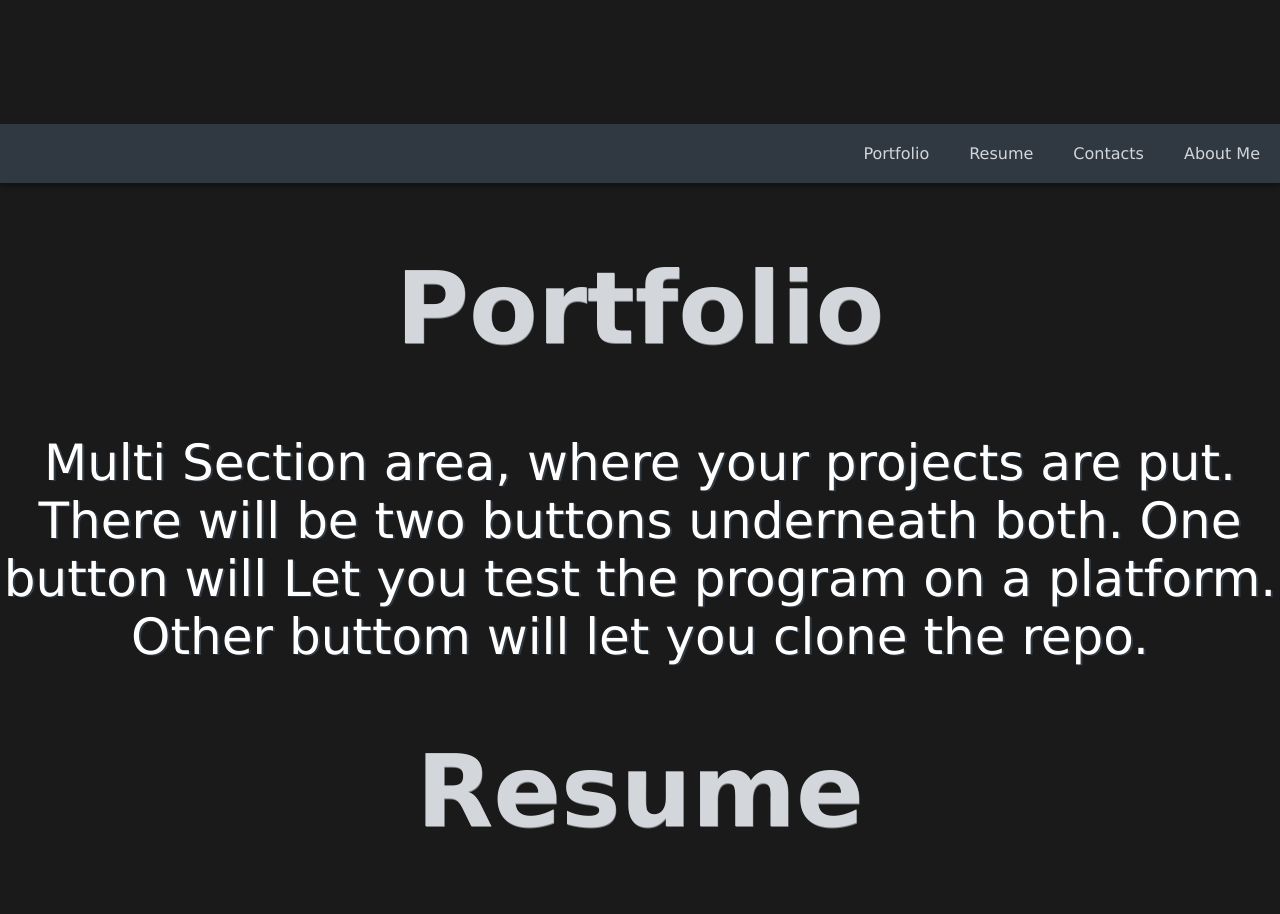
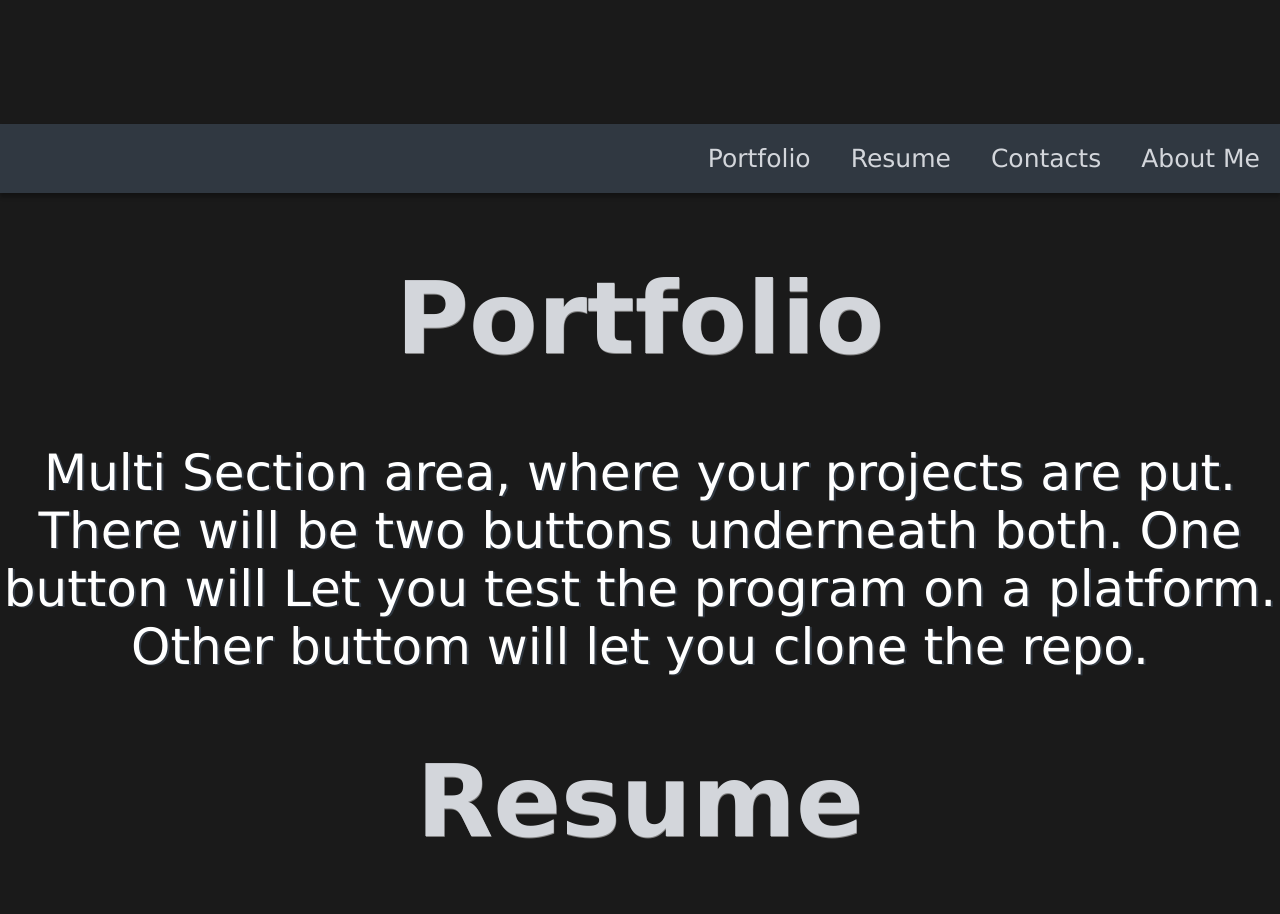
Before and after one commit to ConnerKT/102-Class04, a plain HTML site: page index.html in a window 1280 px wide. Shown: the part 820-1734 px from the top of the page. Drawn offline with Linux system fonts and the light colour scheme; a script that the page names is missing.

Commit message:
Update style.css

```diff
--- a/style.css
+++ b/style.css
@@ -2,7 +2,6 @@ body {
     background: #1a1a1a;
     background-repeat: no-repeat;
     background-attachment: fixed;
-    height:100%;
     text-align:center;
     margin: 0;
     padding: 0;
@@ -13,8 +12,6 @@ ul {
     padding: 0;
     background-color:#303841;
     overflow:hidden;
-
-    top:0;
 }
 .navbar {
     position: sticky;
@@ -24,7 +21,8 @@ ul {
     padding:0;
     top:0;
     z-index: 9999999999999;
-    box-shadow: 0 4px 4px rgba(0,0,0,0.3)
+    box-shadow: 0 4px 4px rgba(0,0,0,0.3);
+    position: -moz-sticky;
 }
 li {
     display:inline;
@@ -37,10 +35,14 @@ li a {
     color:#d3d6db;
     text-align:center;
     text-decoration:none;
+    font-size:25px;
 
 }
 li a:hover {
     background-color:#be3144;
+    box-shadow: 0 4px 4px #942635;
+    border-radius: 15px;
+
 }
 
 .name{
```
